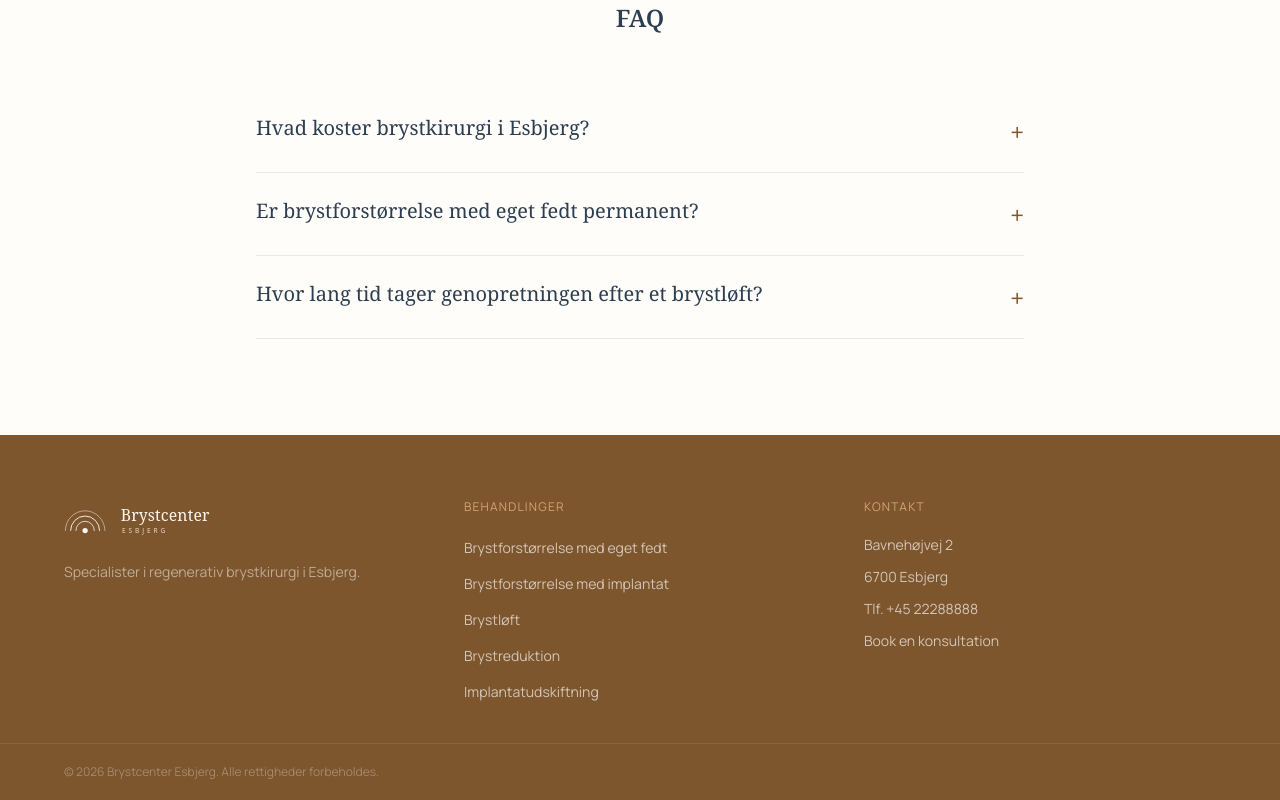
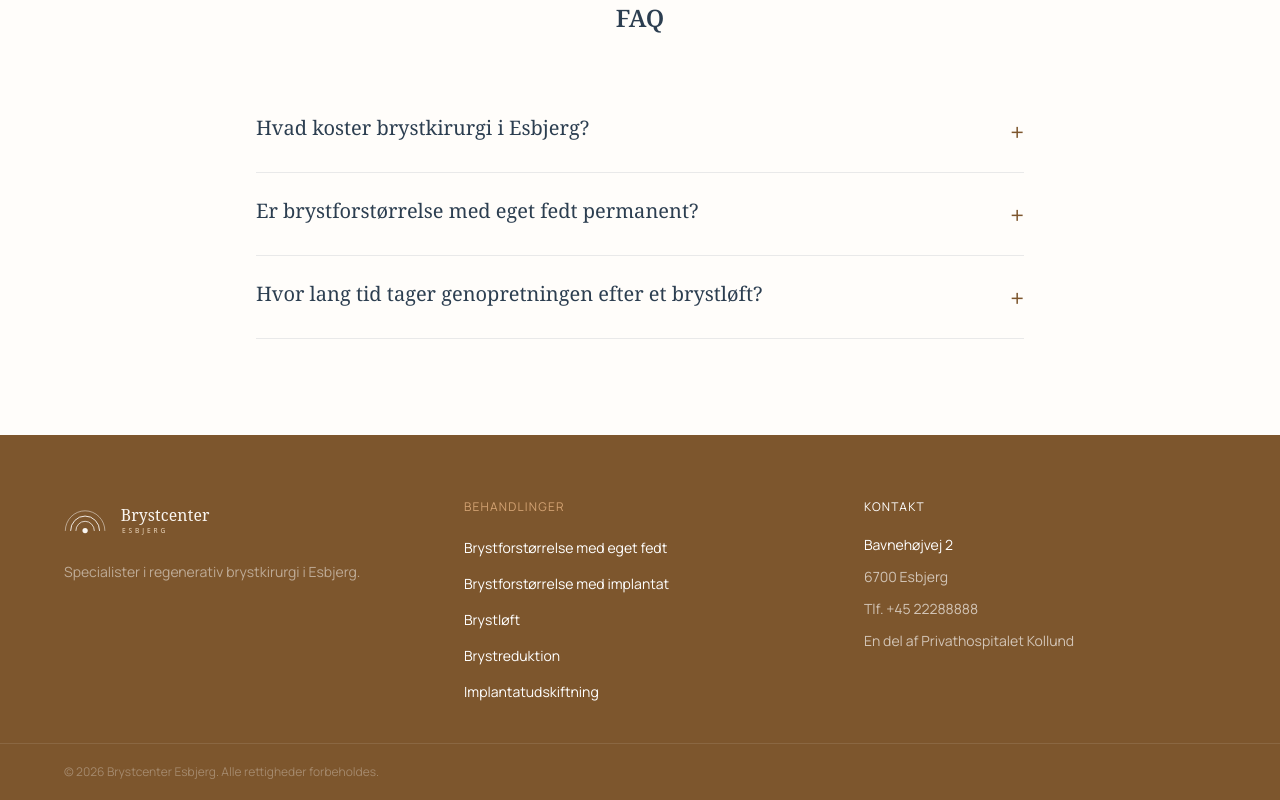
Before and after one commit to brystcenteresbjerg/brystcenter-esbjerg, a Next.js app: page / in a window 1280 px wide. Shown: the part 3791-4591 px from the top of the page. Built offline with nearby package versions, Linux system fonts and the light colour scheme.

Commit message:
Update Footer.tsx

```diff
--- a/src/components/layout/Footer.tsx
+++ b/src/components/layout/Footer.tsx
@@ -28,7 +28,7 @@ export default function Footer() {
           <ul className="space-y-3">
             {services.map((s) => (
               <li key={s.href}>
-                <Link href={s.href} className="font-sans text-sm text-on-primary/65 hover:text-on-primary transition-colors">
+                <Link href={s.href} className="font-sans text-sm text-white hover:text-on-primary transition-colors">
                   {s.label}
                 </Link>
               </li>
@@ -38,19 +38,22 @@ export default function Footer() {
 
         {/* Kontakt */}
         <div>
-          <p className="font-sans text-xs uppercase tracking-widest mb-5 text-tertiary">Kontakt</p>
+          <p className="font-sans text-xs uppercase tracking-widest mb-5 text-white">Kontakt</p>
           <address className="not-italic space-y-3">
-            <p className="font-sans text-sm text-on-primary/65">Bavnehøjvej 2</p>
+            <p className="font-sans text-sm text-white">Bavnehøjvej 2</p>
             <p className="font-sans text-sm text-on-primary/65">6700 Esbjerg</p>
             <p className="font-sans text-sm text-on-primary/65">Tlf. +45 22288888</p>
+          </address>
+          <Link
+            href="https://www.privathospitaletkollund.com/"
+            className="font-sans text-sm block text-on-primary/65 hover:text-on-primary mt-3 transition-colors"
+          >
+            En del af Privathospitalet Kollund
+          </Link>
 
-            <Link
-              href="/troels-tei"
-              className="font-sans text-sm block text-on-primary/65 hover:text-on-primary transition-colors"
-            >
-              Book en konsultation
-            </Link>
-          </address>
+          {/* <Link href="/troels-tei" className="font-sans text-sm block text-on-primary/65 hover:text-on-primary transition-colors">
+            Book en konsultation
+          </Link> */}
         </div>
       </div>
 
```
